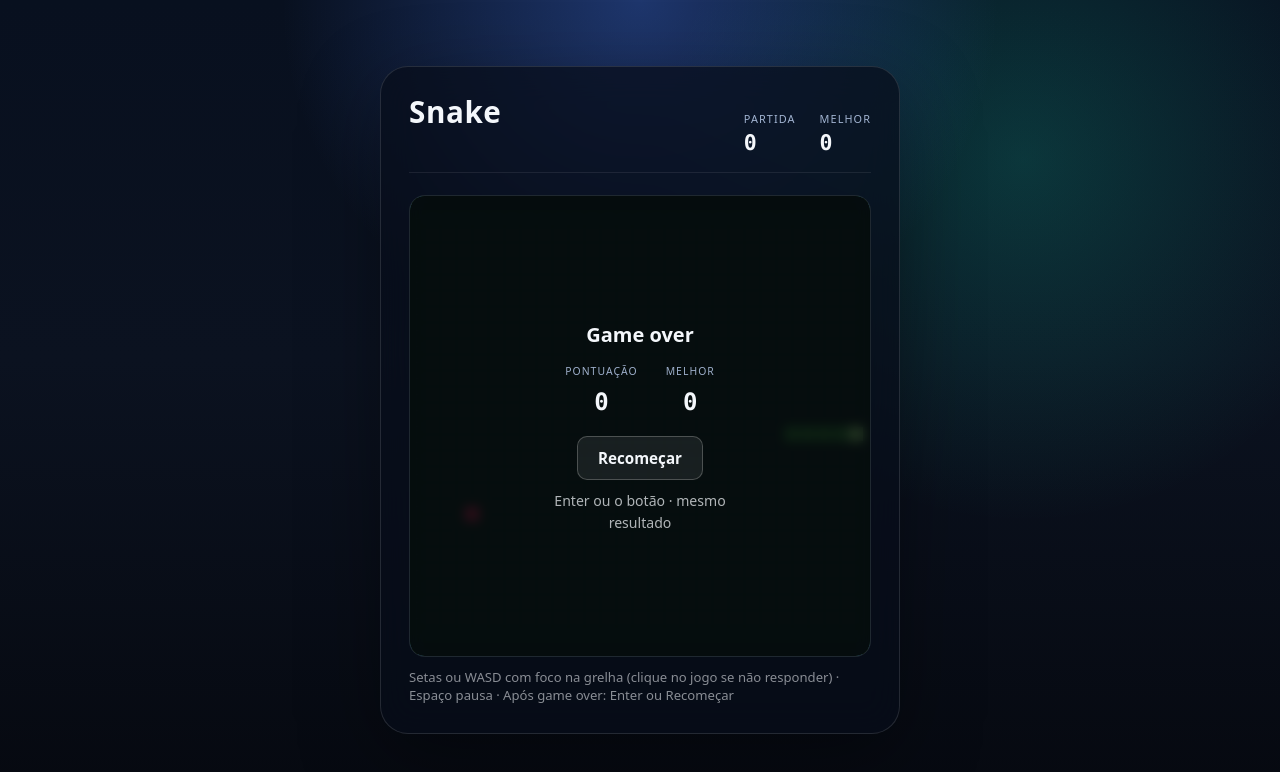
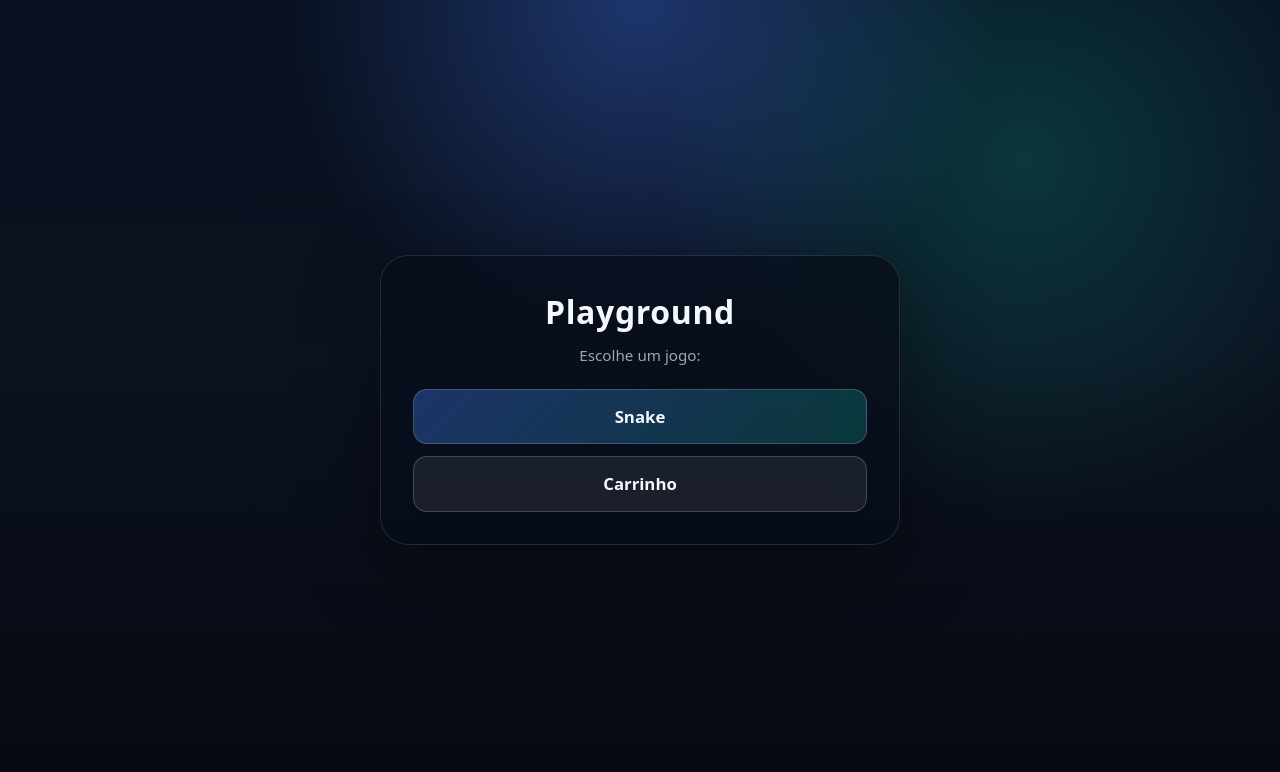
Before and after one commit to joaovictorcosta/playground, a React (Vite) app: page / in a window 1280 px wide. Shown: the top 772 px of the page. Built offline with nearby package versions, Linux system fonts and the light colour scheme.

Commit message:
✨ feat: Adicionar seletor de jogo (Snake vs Carrinho)

```diff
--- a/src/App.tsx
+++ b/src/App.tsx
@@ -1,9 +1,69 @@
+import { useCallback, useEffect, useState } from 'react';
+import { CarrinhoGame } from './CarrinhoGame';
 import { SnakeGame } from './SnakeGame';
 
+export type ActiveGame = 'menu' | 'snake' | 'carrinho';
+
 export default function App() {
+  const [active, setActive] = useState<ActiveGame>('menu');
+
+  const goMenu = useCallback(() => setActive('menu'), []);
+  const goSnake = useCallback(() => setActive('snake'), []);
+  const goCarrinho = useCallback(() => setActive('carrinho'), []);
+
+  useEffect(() => {
+    if (active === 'menu') {
+      document.title = 'Playground do JV — Jogos';
+      return;
+    }
+    if (active === 'snake') {
+      document.title = 'Snake — Playground do JV';
+      return;
+    }
+    document.title = 'Carrinho — Playground do JV';
+  }, [active]);
+
   return (
     <main className="shell">
-      <SnakeGame />
+      <div className="app-stack">
+        {active !== 'menu' && (
+          <div className="app-nav">
+            <button
+              type="button"
+              className="app-nav-back"
+              onClick={goMenu}
+            >
+              ← Menu de jogos
+            </button>
+          </div>
+        )}
+
+        {active === 'menu' && (
+          <section className="game-menu" aria-label="Escolher jogo">
+            <h1 className="game-menu-title">Playground</h1>
+            <p className="game-menu-lead">Escolhe um jogo:</p>
+            <div className="game-menu-actions">
+              <button
+                type="button"
+                className="game-menu-btn game-menu-btn--snake"
+                onClick={goSnake}
+              >
+                Snake
+              </button>
+              <button
+                type="button"
+                className="game-menu-btn game-menu-btn--carrinho"
+                onClick={goCarrinho}
+              >
+                Carrinho
+              </button>
+            </div>
+          </section>
+        )}
+
+        {active === 'snake' && <SnakeGame />}
+        {active === 'carrinho' && <CarrinhoGame />}
+      </div>
     </main>
   );
 }
--- /dev/null
+++ b/src/CarrinhoGame.tsx
@@ -0,0 +1,22 @@
+/**
+ * Stub do jogo Carrinho: montar aqui canvas, loop e controlos quando existirem.
+ * Garantir cleanup de requestAnimationFrame, timers e listeners ao desmontar (padrão do Snake).
+ */
+export function CarrinhoGame() {
+  return (
+    <div className="carrinho-app">
+      <header className="carrinho-hud">
+        <h1 className="carrinho-title">Carrinho</h1>
+        <p className="carrinho-subtitle">Em breve</p>
+      </header>
+      <div className="carrinho-placeholder" aria-hidden="true">
+        <span className="carrinho-placeholder-icon" aria-hidden="true">
+          🏎️
+        </span>
+        <p className="carrinho-placeholder-text">
+          Área reservada para o jogo. Lógica e arte serão ligadas neste painel.
+        </p>
+      </div>
+    </div>
+  );
+}
--- a/src/main.tsx
+++ b/src/main.tsx
@@ -3,7 +3,7 @@ import ReactDOM from 'react-dom/client';
 import App from './App';
 import './styles.css';
 
-document.title = 'Snake — Playground do JV';
+document.title = 'Playground do JV';
 
 ReactDOM.createRoot(document.getElementById('root') as HTMLElement).render(
   <React.StrictMode>
--- a/src/styles.css
+++ b/src/styles.css
@@ -41,6 +41,168 @@ select {
   display: grid;
   place-items: safe center;
   padding: clamp(16px, 3vw, 28px);
+}
+
+.app-stack {
+  display: flex;
+  flex-direction: column;
+  align-items: center;
+  gap: clamp(12px, 2.5vw, 18px);
+  width: min(520px, 100%);
+}
+
+.app-nav {
+  align-self: stretch;
+  display: flex;
+  justify-content: flex-start;
+}
+
+.app-nav-back {
+  appearance: none;
+  margin: 0;
+  padding: 8px 14px;
+  border-radius: 10px;
+  border: 1px solid rgba(255, 255, 255, 0.2);
+  background: rgba(255, 255, 255, 0.06);
+  color: rgba(244, 247, 251, 0.95);
+  font-size: 0.9rem;
+  font-weight: 600;
+  cursor: pointer;
+}
+
+.app-nav-back:hover {
+  background: rgba(255, 255, 255, 0.1);
+}
+
+.app-nav-back:focus-visible {
+  outline: 2px solid rgba(96, 165, 250, 0.9);
+  outline-offset: 2px;
+}
+
+.game-menu {
+  width: 100%;
+  padding: clamp(24px, 5vw, 32px);
+  border: 1px solid rgba(255, 255, 255, 0.12);
+  border-radius: 28px;
+  background: rgba(8, 13, 25, 0.72);
+  backdrop-filter: blur(18px);
+  box-shadow: 0 24px 80px rgba(0, 0, 0, 0.35);
+  text-align: center;
+}
+
+.game-menu-title {
+  margin: 0 0 8px;
+  font-size: clamp(1.5rem, 5vw, 2rem);
+  font-weight: 600;
+  letter-spacing: 0.02em;
+}
+
+.game-menu-lead {
+  margin: 0 0 22px;
+  font-size: 0.95rem;
+  color: rgba(244, 247, 251, 0.65);
+}
+
+.game-menu-actions {
+  display: flex;
+  flex-direction: column;
+  gap: 12px;
+}
+
+.game-menu-btn {
+  appearance: none;
+  margin: 0;
+  padding: 14px 22px;
+  border-radius: 14px;
+  border: 1px solid rgba(255, 255, 255, 0.18);
+  font-size: 1.05rem;
+  font-weight: 600;
+  cursor: pointer;
+  color: #f4f7fb;
+}
+
+.game-menu-btn--snake {
+  background: linear-gradient(135deg, rgba(72, 126, 255, 0.35), rgba(18, 205, 170, 0.22));
+}
+
+.game-menu-btn--snake:hover {
+  background: linear-gradient(135deg, rgba(72, 126, 255, 0.45), rgba(18, 205, 170, 0.3));
+}
+
+.game-menu-btn--carrinho {
+  background: rgba(255, 255, 255, 0.08);
+}
+
+.game-menu-btn--carrinho:hover {
+  background: rgba(255, 255, 255, 0.12);
+}
+
+.game-menu-btn:focus-visible {
+  outline: 2px solid rgba(96, 165, 250, 0.9);
+  outline-offset: 2px;
+}
+
+.carrinho-app {
+  width: min(520px, 100%);
+  padding: clamp(20px, 4vw, 28px);
+  border: 1px solid rgba(255, 255, 255, 0.12);
+  border-radius: 28px;
+  background: rgba(8, 13, 25, 0.72);
+  backdrop-filter: blur(18px);
+  box-shadow: 0 24px 80px rgba(0, 0, 0, 0.35);
+  display: flex;
+  flex-direction: column;
+  gap: clamp(16px, 3vw, 22px);
+}
+
+.carrinho-hud {
+  margin: 0;
+  padding: 0 0 16px;
+  border-bottom: 1px solid rgba(255, 255, 255, 0.08);
+  text-align: center;
+}
+
+.carrinho-title {
+  margin: 0;
+  font-size: clamp(1.4rem, 4.2vw, 1.85rem);
+  font-weight: 600;
+  letter-spacing: 0.02em;
+}
+
+.carrinho-subtitle {
+  margin: 6px 0 0;
+  font-size: 0.88rem;
+  color: rgba(180, 198, 230, 0.9);
+  text-transform: uppercase;
+  letter-spacing: 0.12em;
+}
+
+.carrinho-placeholder {
+  min-height: min(280px, 50vh);
+  border-radius: 16px;
+  border: 1px dashed rgba(255, 255, 255, 0.18);
+  background: rgba(6, 16, 24, 0.55);
+  display: flex;
+  flex-direction: column;
+  align-items: center;
+  justify-content: center;
+  gap: 14px;
+  padding: 24px;
+  text-align: center;
+}
+
+.carrinho-placeholder-icon {
+  font-size: 2.5rem;
+  line-height: 1;
+  opacity: 0.85;
+}
+
+.carrinho-placeholder-text {
+  margin: 0;
+  font-size: 0.9rem;
+  line-height: 1.45;
+  color: rgba(244, 247, 251, 0.58);
+  max-width: 32ch;
 }
 
 .snake-app {
```
Also changed, not shown: 1 other file (tests, documents, lock files or other folders).
